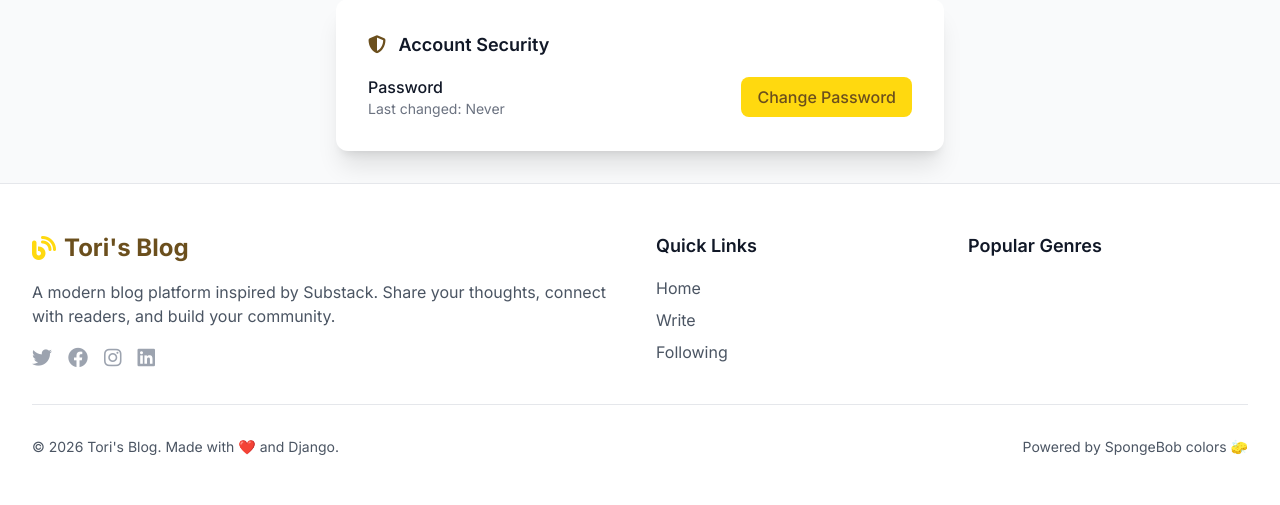
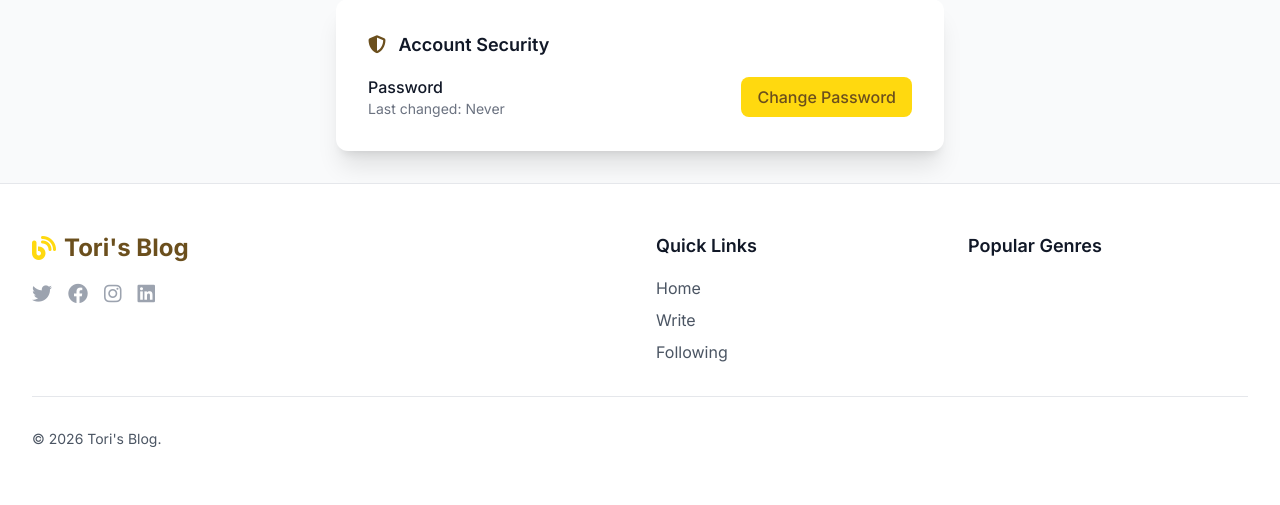
Before and after one commit to DevUnanam/blogapplication, a Django app: page /accounts/profile/edit/ in a window 1280 px wide. Shown: the part 1303-1808 px from the top of the page. After the commit the page ends 1750 px from the top, so only its background shows below. Run offline with Django 5.2, Linux system fonts and the light colour scheme; the visitor is signed in with stand-in values (Sample User, id 1); some libraries are stand-ins or nearby versions.

Commit message:
updated footer

```diff
--- a/templates/partials/footer.html
+++ b/templates/partials/footer.html
@@ -7,9 +7,7 @@
                     <i class="fas fa-blog text-sponge-yellow text-2xl"></i>
                     <span class="text-2xl font-bold text-sponge-brown dark:text-sponge-yellow">Tori's Blog</span>
                 </div>
-                <p class="text-gray-600 dark:text-gray-400 mb-4">
-                    A modern blog platform inspired by Substack. Share your thoughts, connect with readers, and build your community.
-                </p>
+
                 <div class="flex space-x-4">
                     <a href="#" class="text-gray-400 hover:text-sponge-brown dark:hover:text-sponge-yellow transition-colors">
                         <i class="fab fa-twitter text-xl"></i>
@@ -59,10 +57,7 @@
         <div class="border-t border-gray-200 dark:border-gray-700 mt-8 pt-8">
             <div class="flex flex-col md:flex-row justify-between items-center">
                 <p class="text-gray-600 dark:text-gray-400 text-sm">
-                    © {% now "Y" %} Tori's Blog. Made with ❤️ and Django.
-                </p>
-                <p class="text-gray-600 dark:text-gray-400 text-sm mt-2 md:mt-0">
-                    Powered by SpongeBob colors 🧽
+                    © {% now "Y" %} Tori's Blog.
                 </p>
             </div>
         </div>
```
Also changed, not shown: README.md, accounts/views.py (line endings or trailing spaces), blog/context_processors.py (line endings or trailing spaces), blog/forms.py (line endings or trailing spaces), blog/management/commands/populate_data.py (line endings or trailing spaces), blog/urls.py (line endings or trailing spaces), blog/views.py (line endings or trailing spaces), populate_blog_data.py (line endings or trailing spaces), templates/accounts/edit_profile.html (line endings or trailing spaces), templates/blog/post_confirm_delete.html (line endings or trailing spaces).
